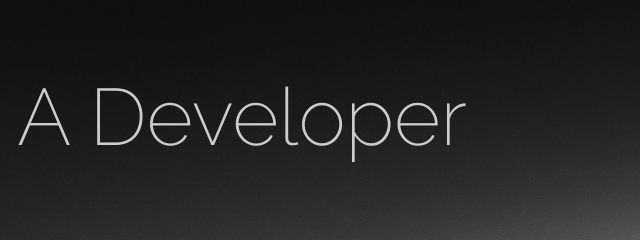
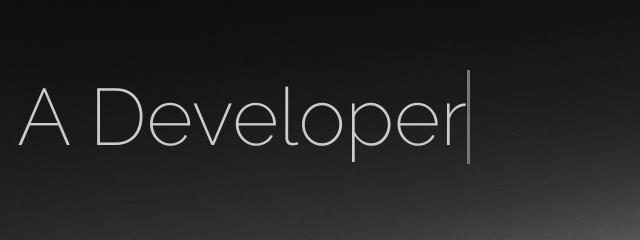
Before and after one commit to gerhynes/typewriter-effect, a plain HTML site: page index.html in a window 1280 px wide. Shown: the part 266-506 px from the top of the page, 444-1084 px from the left. Drawn offline with Linux system fonts and the light colour scheme.

Commit message:
Add cursor effect

```diff
--- a/style.css
+++ b/style.css
@@ -31,6 +31,11 @@ h2 {
   color: #aaa;
 }
 
+/* Cursor */
+.txt-type > .txt {
+  border-right: 0.2rem solid #777;
+}
+
 @media (min-width: 1200px) {
   h1 {
     font-size: 5rem;
```
